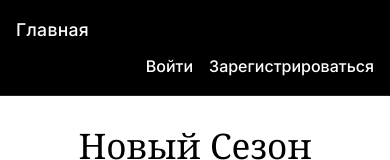
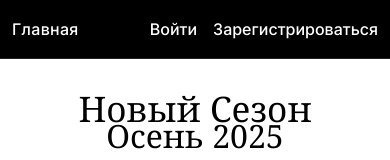
Before and after one commit to Hoax123/diplom_project, a React (Vite) app: page / in a window 390 px wide. Shown: the top 160 px of the page. Built offline with nearby package versions, Linux system fonts and the light colour scheme; no server answers.

Commit message:
исправил стили шапки для мобильных устройств

```diff
--- a/src/client/components/header/header.module.css
+++ b/src/client/components/header/header.module.css
@@ -117,16 +117,30 @@
 
 @media (max-width: 480px) {
     .container {
-        flex-direction: column;
-        align-items: flex-start;
+        padding: 0 0.75rem;
+        gap: 0.5rem;
+    }
+
+    .logoLink {
+        font-size: 1rem;
     }
 
     .rightSection {
-        width: 100%;
+        flex: 1;
+        justify-content: flex-end;
+    }
+
+    .authSection,
+    .guestSection {
+        gap: 1rem;
+    }
+
+    .userInfo {
+        display: none;
     }
 
     .navLinks {
         gap: 1rem;
-        flex-wrap: wrap;
+        flex-wrap: nowrap;
     }
 }
```
